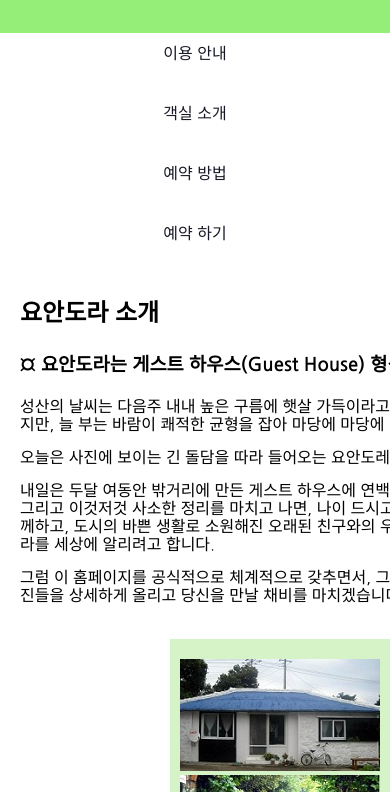
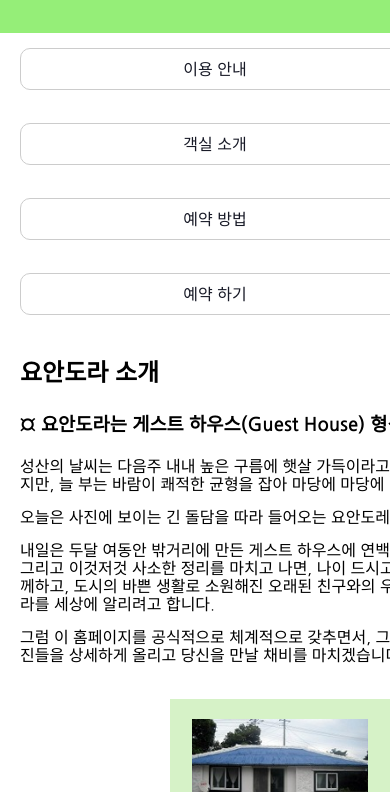
Before and after one commit to 4m5d/Joandora, a plain HTML site: page index.html in a window 390 px wide. Shown: the part 52-844 px from the top of the page. Drawn offline with Linux system fonts and the light colour scheme.

Commit message:
Add files via upload

```diff
--- a/css/common.css
+++ b/css/common.css
@@ -132,14 +132,16 @@ main {
   #nav ul li {
     width: 100%;
     float: none;
+    padding: 15px 20px 0;
   }
   #nav ul li a {
+    border: 1px solid #ccc;
     line-height: 40px;
     border-radius: 10px;
     background: #fff;
     color: #171926;
   }
-  #phto img {
+  #photo img {
     width: 80%;
   }
 }
```
